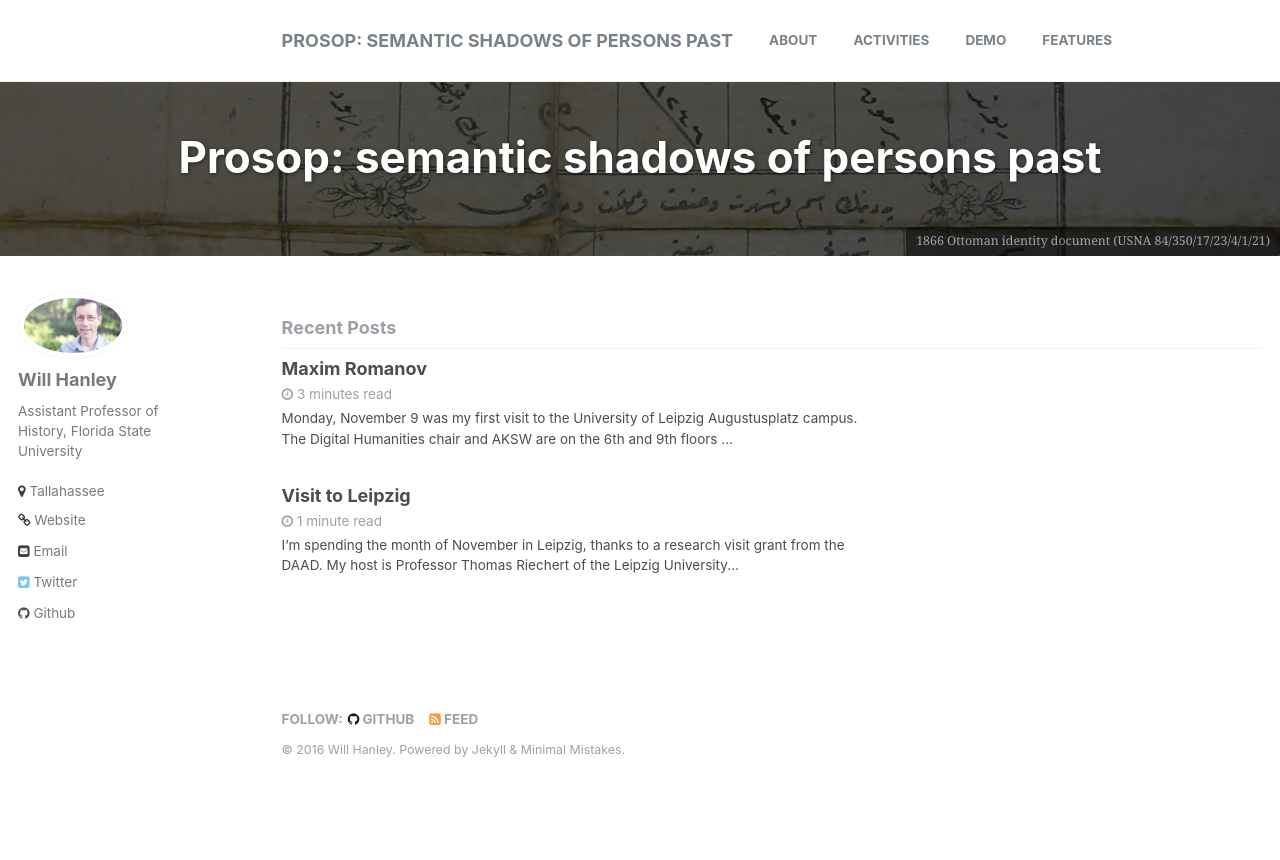
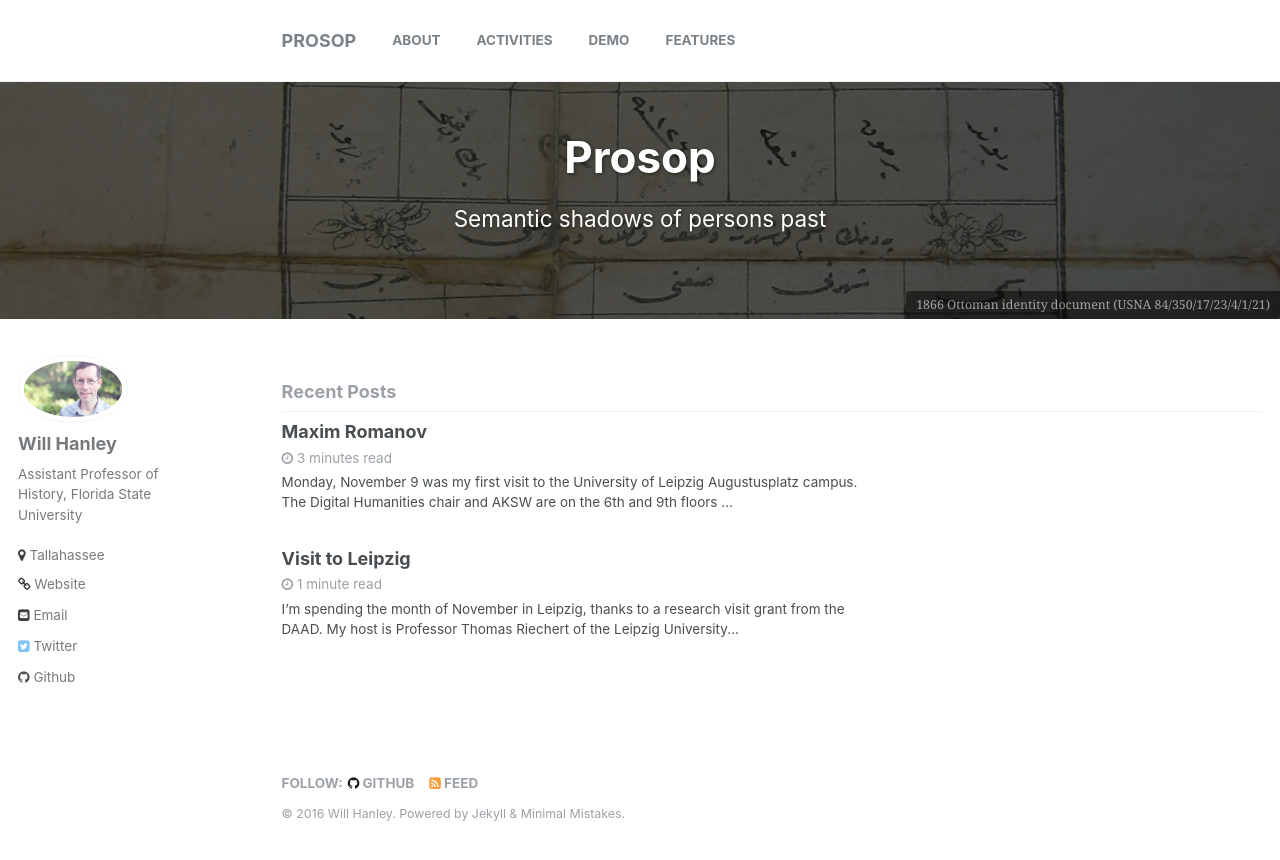
Before and after one commit to whanley/Prosop, a Jekyll site: the page built from index.html, in a window 1280 px wide. Shown: the top 860 px of the page. Built offline with Jekyll 4.4.1, drawn with Linux system fonts in a browser that asks for light colours; the list of posts is cut into pages by our own code; part of the change alters nothing that is shown.

```diff
--- a/_config.yml
+++ b/_config.yml
@@ -7,8 +7,10 @@
 
 # Site Settings
 locale                   : "en-US"
-title                    : "Prosop: semantic shadows of persons past"
+title                    : "Prosop"
 title_separator          : "-"
+subtitle                 : "Semantic shadows of persons past"
+tagline                  : "Semantic shadows of persons past"
 name                     : "Will Hanley"
 description              : "For years now, microhistorian have brought computers with them to the archives. Their research has produced great lists of names, but for the most part, each historian's data set exists in solitude from those of other historians. History's local turn has been accompanied by a transnational turn, and here too researchers struggle to share and aggregate their data. This project aims to offer a tool that will accomplish this goal. Prosop is a workflow that uses a semantic data model to produce a linked, flexible pool of historical names and demographic information. It will put the best features of social networking applications, collaborative wikis, geotagging, and data search and filtering at the service of social historians. Prosop is designed to meet the disciplinary requirements of professional historians, while remaining attractive to amateur historians and genealogists."
 url                      : "http://prosop.org"
--- a/index.html
+++ b/index.html
@@ -1,6 +1,7 @@
 ---
 layout: archive
 author_profile: true
+excerpt: "Semantic shadows of persons past"
 header:
   overlay_image: 1866_USNA_84_350_17_23_4_1_21.jpg
   overlay_filter: 0.5 # same as adding an opacity of 0.5 to a black background
```
